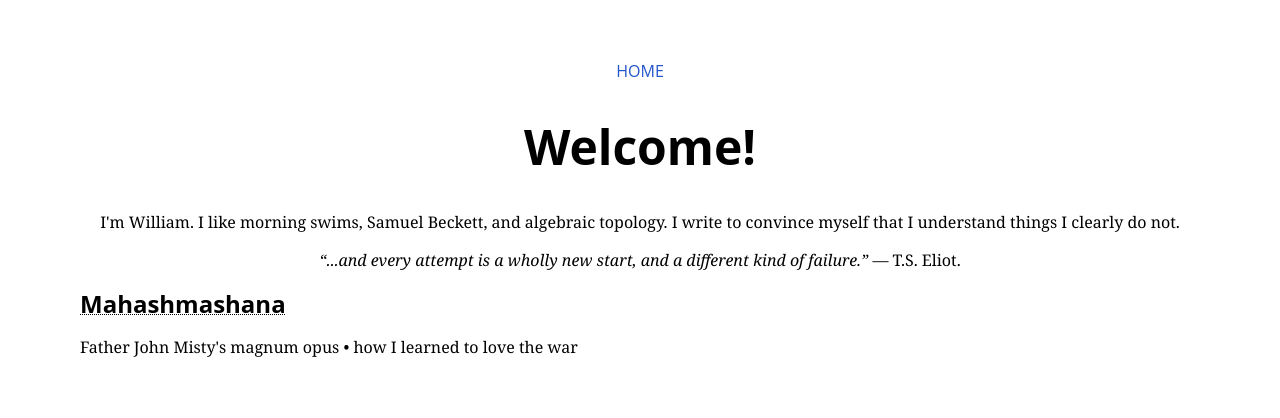
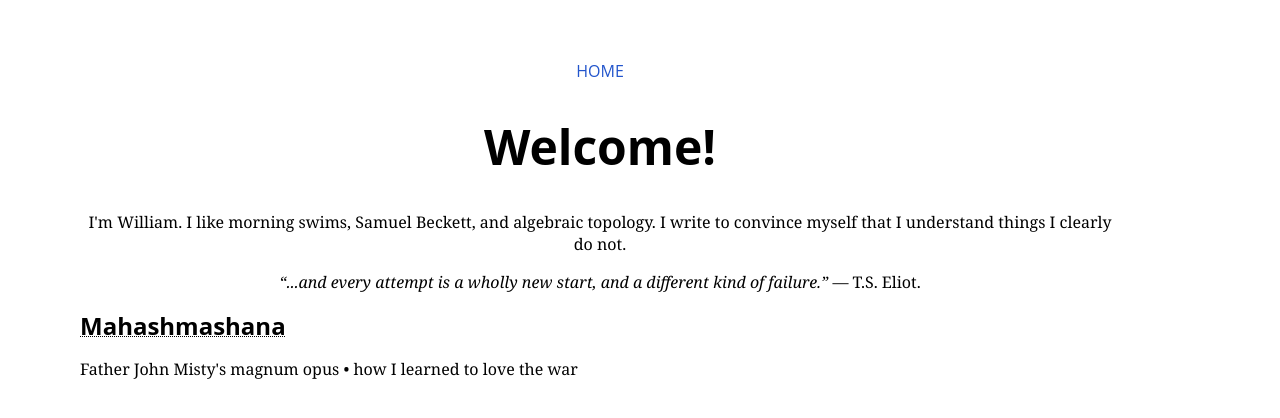
Before and after one commit to williamrygao/williamrygao.github.io, a Jekyll site: the page built from index.md, in a window 1280 px wide. Shown: the top 418 px of the page. Built offline with Jekyll 4.4.1, drawn with Linux system fonts in a browser that asks for light colours.

Commit message:
Update style.css

```diff
--- a/assets/css/style.css
+++ b/assets/css/style.css
@@ -1,5 +1,5 @@
 body {
-  margin: 20px 80px;
+  margin: 20px 160px 160px 80px;
   font-family: Georgia, serif;
   color: #333;
   background-color: #fff;
```
